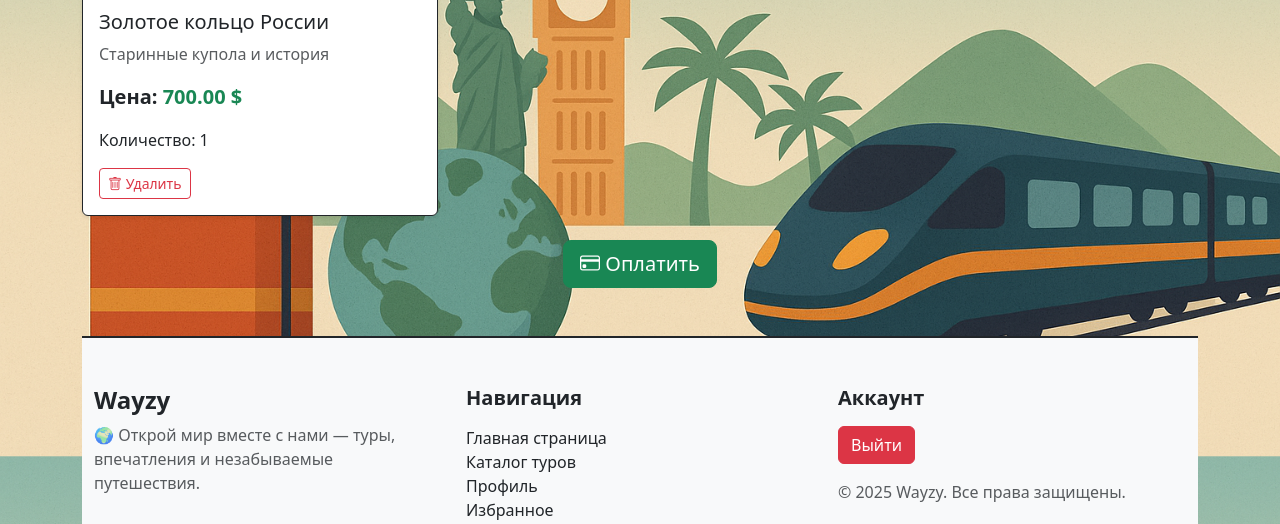
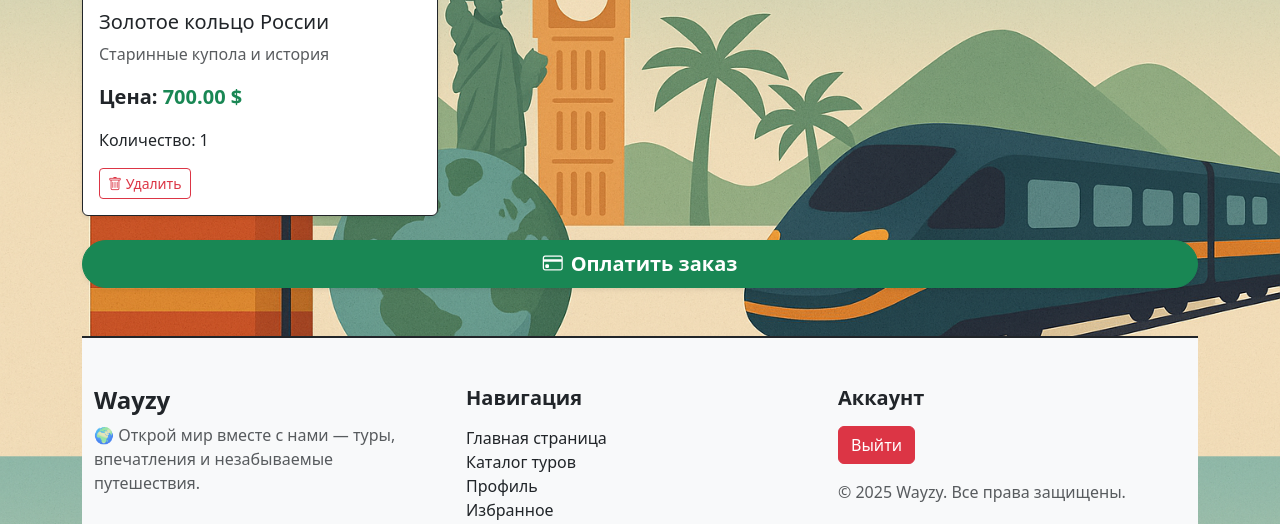
Before and after one commit to Lemoonchoy/diploma, a Django app: page /cart/ in a window 1280 px wide. Shown: the part 397-921 px from the top of the page. Run offline with Django 5.2, Linux system fonts and the light colour scheme; a user stored in the database is signed in; data comes from the database, SQL or seed files in the repository; both versions use the stored data as it was after the commit.

Commit message:
diplomka beta version2

```diff
--- a/voyage/templates/voyage/cart.html
+++ b/voyage/templates/voyage/cart.html
@@ -37,7 +37,8 @@
                 <li class="nav-item"><a class="nav-link text-white" href="{% url 'catalog' %}">Каталог туров</a></li>
                 <li class="nav-item"><a class="nav-link text-white" href="{% url 'profile' %}">Профиль</a></li>
                 <li class="nav-item"><a class="nav-link text-white" href="{% url 'favorites' %}">Избранное</a></li>
-                <li class="nav-item"><a class="nav-link text-white fw-semibold" href="{% url 'cart' %}">Корзинка</a></li>
+                <li class="nav-item"><a class="nav-link text-white fw-semibold" href="{% url 'cart' %}">Корзинка</a>
+                </li>
                 <li class="nav-item"><a class="nav-link text-white" href="{% url 'tickets' %}">Билеты</a></li>
             </ul>
 
@@ -94,8 +95,10 @@
         {% endfor %}
     </div>
     <div class="text-center mt-4">
-        <a href="{% url 'checkout' %}" class="btn btn-success btn-lg">
-            <i class="bi bi-credit-card"></i> Оплатить
+        <a href="{% url 'checkout' %}"
+           class="btn btn-success btn-lg d-flex align-items-center justify-content-center gap-2 shadow-sm rounded-pill px-4">
+            <i class="bi bi-credit-card fs-5"></i>
+            <span class="fw-semibold">Оплатить заказ</span>
         </a>
     </div>
     {% else %}
```
Also changed, not shown: db.sqlite3.
